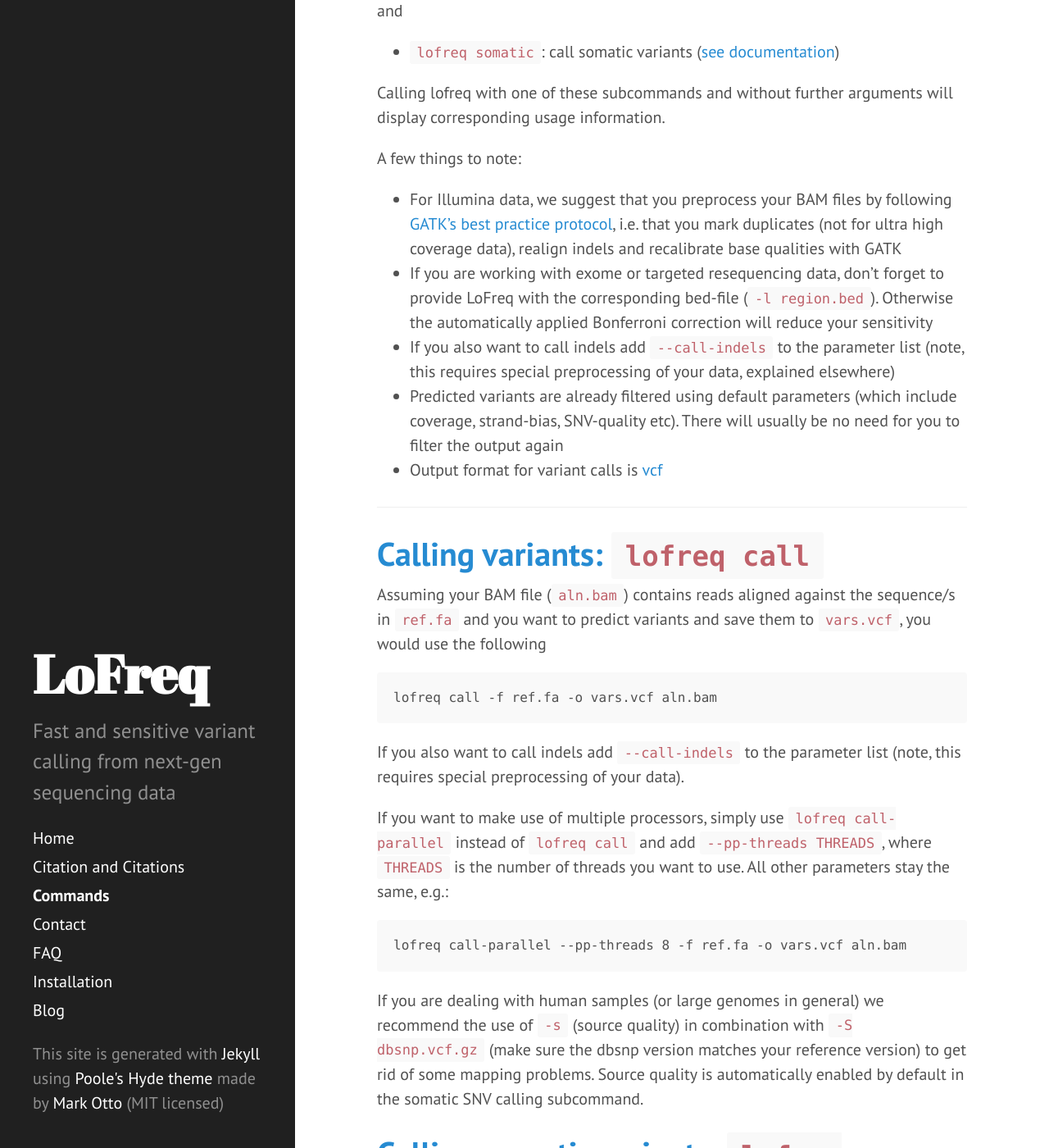
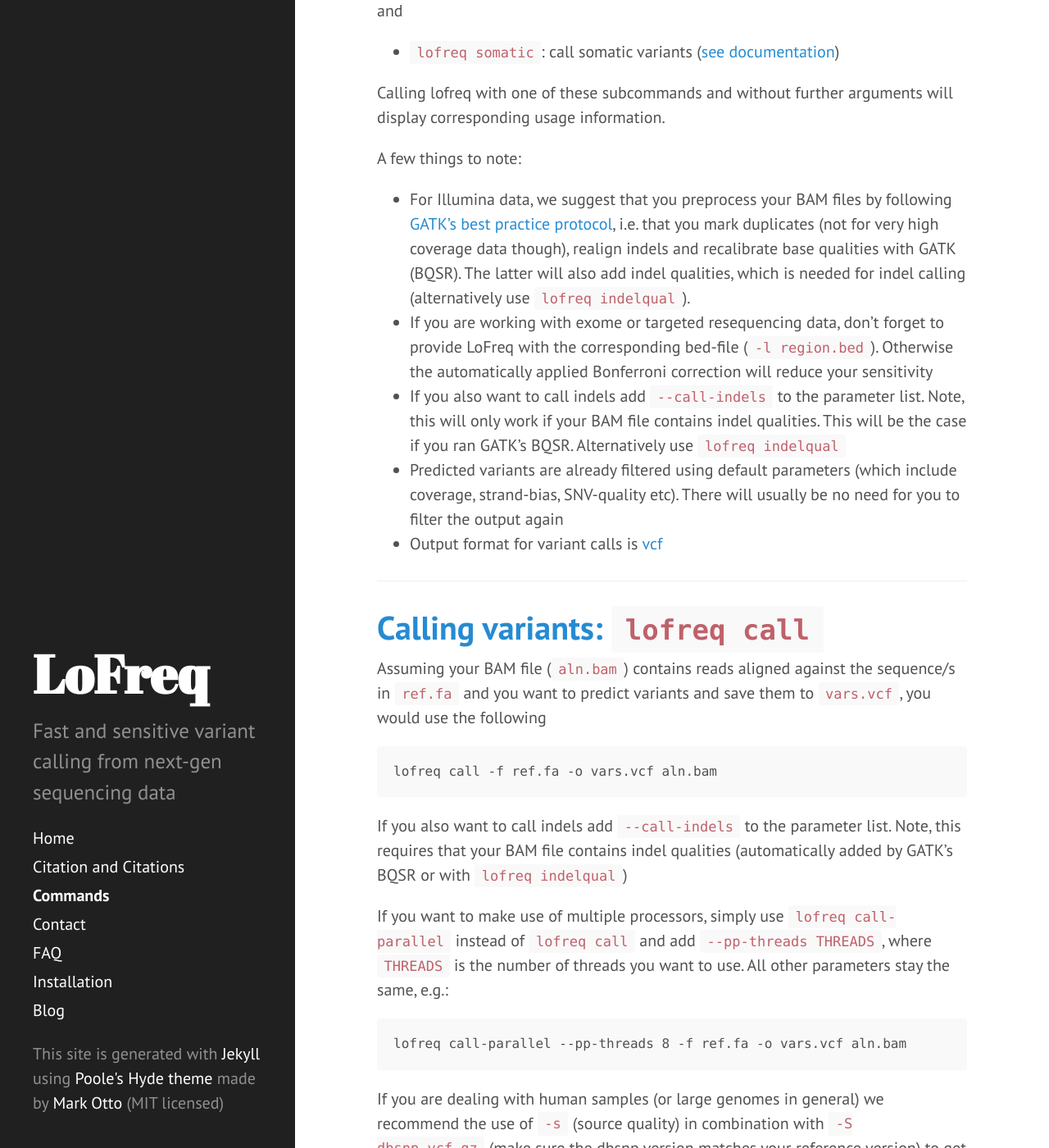
Before and after one commit to CSB5/lofreq, a Jekyll site: the page built from commands.md, in a window 1280 px wide and 1400 px high, scrolled down 349 px. Shown: the whole window at 82% size. Built offline with Jekyll 4.4.1, drawn with Linux system fonts in a browser that asks for light colours; Markdown is read by kramdown in place of the engine named in the settings; some of the changed text lies outside the part shown.

Commit message:
Added more info on preprocessing for indel calls

```diff
--- a/commands.md
+++ b/commands.md
@@ -23,15 +23,18 @@ A few things to note:
 - For Illumina data, we suggest that you preprocess your BAM files by
   following
   [GATK's best practice protocol](http://www.broadinstitute.org/gatk/guide/best-practices),
-  i.e. that you mark duplicates (not for ultra high coverage data),
-  realign indels and recalibrate base qualities with GATK
+  i.e. that you mark duplicates (not for very high coverage data though),
+  realign indels and recalibrate base qualities with GATK (BQSR). The
+  latter will also add indel qualities, which is needed for indel
+  calling (alternatively use `lofreq indelqual`).
 - If you are working with exome or targeted resequencing data, don't
   forget to provide LoFreq with the corresponding bed-file (`-l
   region.bed`). Otherwise the automatically applied Bonferroni
   correction will reduce your sensitivity
 - If you also want to call indels add `--call-indels` to the parameter
-  list (note, this requires special preprocessing of your data,
-  explained elsewhere)
+  list. Note, this will only work if your BAM file contains indel
+  qualities. This will be the case if you ran GATK's BQSR.
+  Alternatively use `lofreq indelqual`
 - Predicted variants are already filtered using default parameters
   (which include coverage, strand-bias, SNV-quality etc). There will
   usually be no need for you to filter the output again
@@ -52,7 +55,8 @@ save them to `vars.vcf`, you would use the following
     lofreq call -f ref.fa -o vars.vcf aln.bam
 
 If you also want to call indels add `--call-indels` to the parameter
-list (note, this requires special preprocessing of your data).
+list. Note, this requires that your BAM file contains indel qualities
+(automatically added by GATK's BQSR or with `lofreq indelqual`)
 
 <!-- FIXME preprocessing needs separate article-->
 
@@ -102,7 +106,7 @@ For SNVs before and after dbsnp removal (if you used `-o out_`):
 - `out_somatic_final.snvs.vcf.gz`
 - `out_somatic_final_minus-dbsnp.snvs.vcf.gz`
 
-For indels (if enabled and properly preprocessed):
+For indels (if enabled and BAM file was properly preprocessed):
 
 - `out_somatic_final.indels.vcf.gz`
 - `out_somatic_final_minus-dbsnp.indels.vcf.gz`
@@ -143,8 +147,11 @@ non-Illumina data.
 #### `indelqual`: Insert indel qualities
 
 Inserts indel qualities into your BAM file. Can be used instead of
-GATK's BQSR or for non-Illumina data (if you have a good idea about
-the indel error rates).
+GATK's BQSR or on non-Illumina data. If you have Illumina data and
+don't want to use GATK's BQSR then the easist thing is to use
+the `--dindel` option. If you have non-Illumina data and have a good
+guess of the indel error rate then use the `--uniform` option which
+adds uniform indel qualities.
 
 #### `alnqual`: Insert base and indel alignment qualities
 
```
Also changed, not shown: faq.md (+7 -1 lines).
